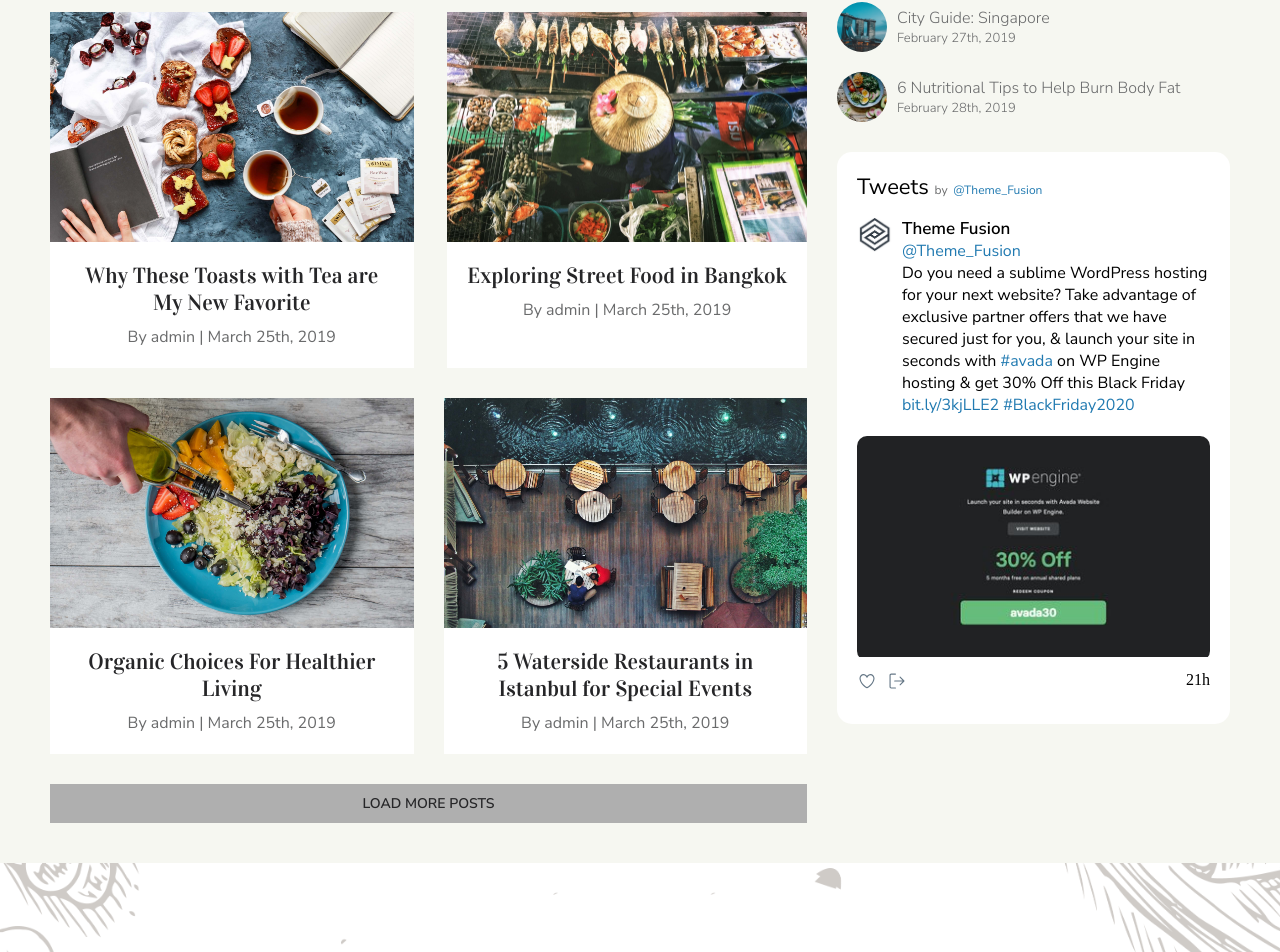
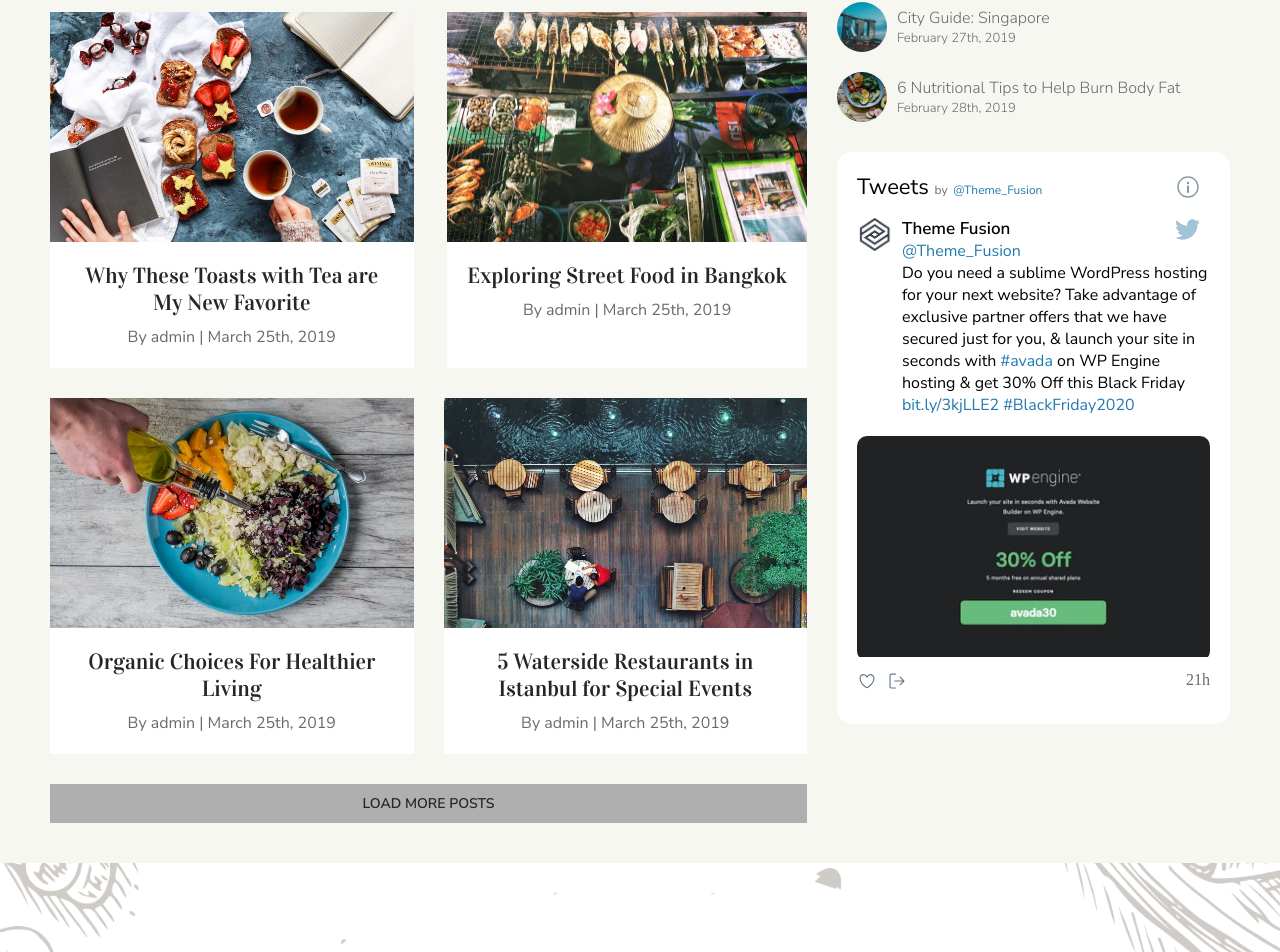
Before and after one commit to ArisGoi/proj-html-vuejs, a Vue app: page / in a window 1280 px wide. Shown: the part 4582-5534 px from the top of the page. Built offline with nearby package versions, Linux system fonts and the light colour scheme.

Commit message:
end twitter box

```diff
--- a/src/components/index-comp/twitterBox.vue
+++ b/src/components/index-comp/twitterBox.vue
@@ -2,6 +2,7 @@
   <section id="twitterBox">
     <div class="title-row">
       <h3>Tweets <span>by</span> <a href="">@Theme_Fusion</a></h3>
+      <img src="../../assets/icons/info.svg" alt="">
     </div>
     <div class="content-row">
       <div>
@@ -13,6 +14,7 @@
         <p>
           Do you need a sublime WordPress hosting for your next website? Take advantage of exclusive partner offers that we have secured just for you, & launch your site in seconds with <a href="https://twitter.com/search?q=%23avada&src=typed_query&f=live" target="_blank">#avada</a> on WP Engine hosting & get 30% Off this Black Friday <a href="bit.ly/3kjLLE2" target="_blank">bit.ly/3kjLLE2</a> <a href="https://twitter.com/search?q=%23blackfriday2020" target="_blank">#BlackFriday2020</a>
         </p>
+        <img src="../../assets/icons/twitter-light.svg" alt="">
       </div>
     </div>
     <div class="img-box">
@@ -53,6 +55,7 @@ export default {
   }
 }
 .title-row{
+  position: relative;
   h3{
     @include sans400;
     font-size: 1.375rem;
@@ -61,17 +64,32 @@ export default {
     font-size: 12px;
     color: $text-gray;
   }
+  img{
+    position: absolute;
+    top: 50%;
+    right: 10px;
+    transform: translateY(-50%);
+    cursor: pointer;
+  }
 }
 .content-row{
   display: flex;
   margin-top: 15px;
   @include sans400;
+  position: relative;
 
   div:first-child{
     margin-right: 10px;
     img{
       max-width: 35px;
     }
+  }
+  div:last-child img:last-child{
+    height: 25px;
+    width: 25px;
+    position: absolute;
+    top: 0;
+    right: 10px;
   }
   h4{
     @include sans600;
@@ -90,7 +108,7 @@ export default {
 .actions-row{
   margin: 10px 0;
   display: flex;
-  span{margin-left: auto;}
+  span{margin-left: auto; color: $text-gray;}
   button{
     margin-right: 10px;
     background-color: transparent;
```
Also changed, not shown: src/assets/icons/twitter-light.svg (added).
